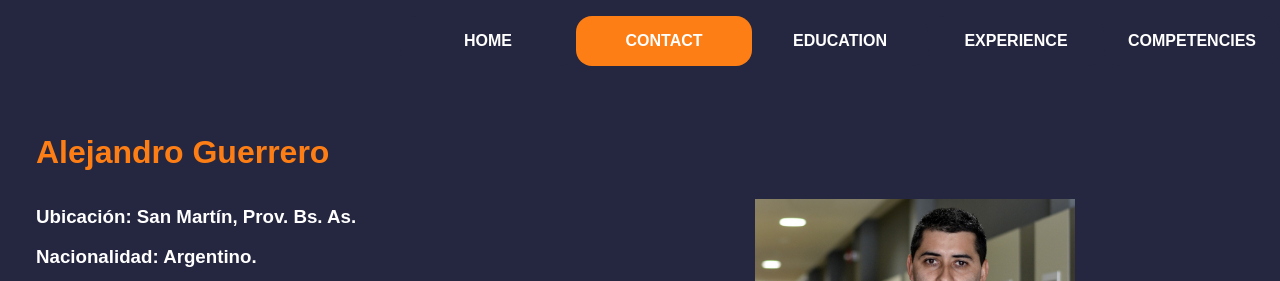
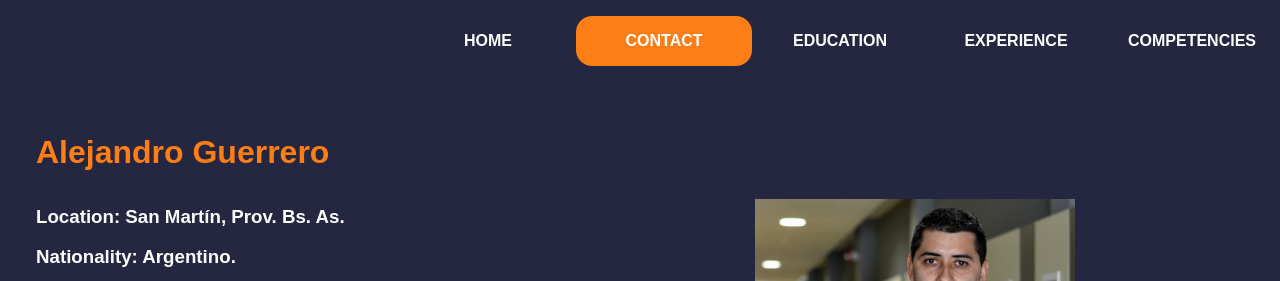
Before and after one commit to KakuInnovation/CV, a plain HTML site: page personalData.html in a window 1280 px wide. Shown: the top 281 px of the page. Drawn offline with Linux system fonts and the light colour scheme.

Commit message:
traducción inglés personalData

```diff
--- a/personalData.html
+++ b/personalData.html
@@ -30,8 +30,8 @@
             <div>
                 <div class="textoflex">
                     <h1 class="PDNombre">Alejandro Guerrero</h1>
-                    <h3 class="PDh3">Ubicación: San Martín, Prov. Bs. As.</h3>
-                    <h3 class="PDh3">Nacionalidad: Argentino.</h3>
+                    <h3 class="PDh3">Location: San Martín, Prov. Bs. As.</h3>
+                    <h3 class="PDh3">Nationality: Argentino.</h3>
                     <div class="contenedorEmail">
                         <div>
                             <img src="img/phone.png" alt="icono email" class="imgPhone">
```
